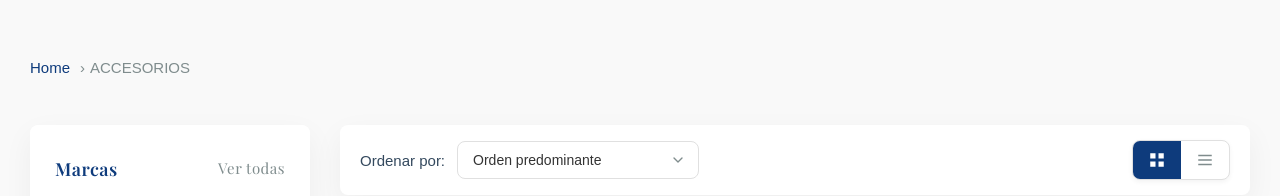
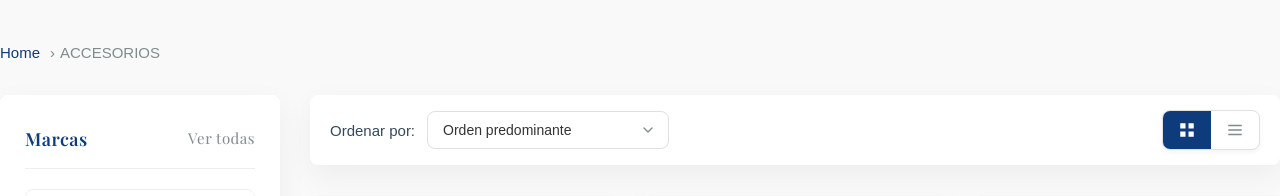
Before and after one commit to Jaco1908/ProyectoWeb, a PHP site: page /Productos/Accesorios/Accesorios.html in a window 1280 px wide; the page is wider, and only the part inside the window is pictured. Shown: the part 155-351 px from the top of that part. Run offline with PHP 8.4, Linux system fonts and the light colour scheme; some libraries are stand-ins or nearby versions; some web fonts are replaced.

Commit message:
accesorios

```diff
--- a/Proyecto/Productos/Accesorios/Accesorios.css
+++ b/Proyecto/Productos/Accesorios/Accesorios.css
@@ -32,7 +32,7 @@ body {
 .container {
     max-width: 1400px;
     margin: 40px auto;
-    padding: 0 30px;
+    padding: 0px;
 }
 
 /* Breadcrumb */
@@ -40,7 +40,7 @@ body {
     margin-bottom: 30px;
     font-size: 15px;
     color: var(--light-text);
-    padding: 15px 0;
+    padding: 0px ;
     display: flex;
     align-items: center;
     flex-wrap: wrap;
```
